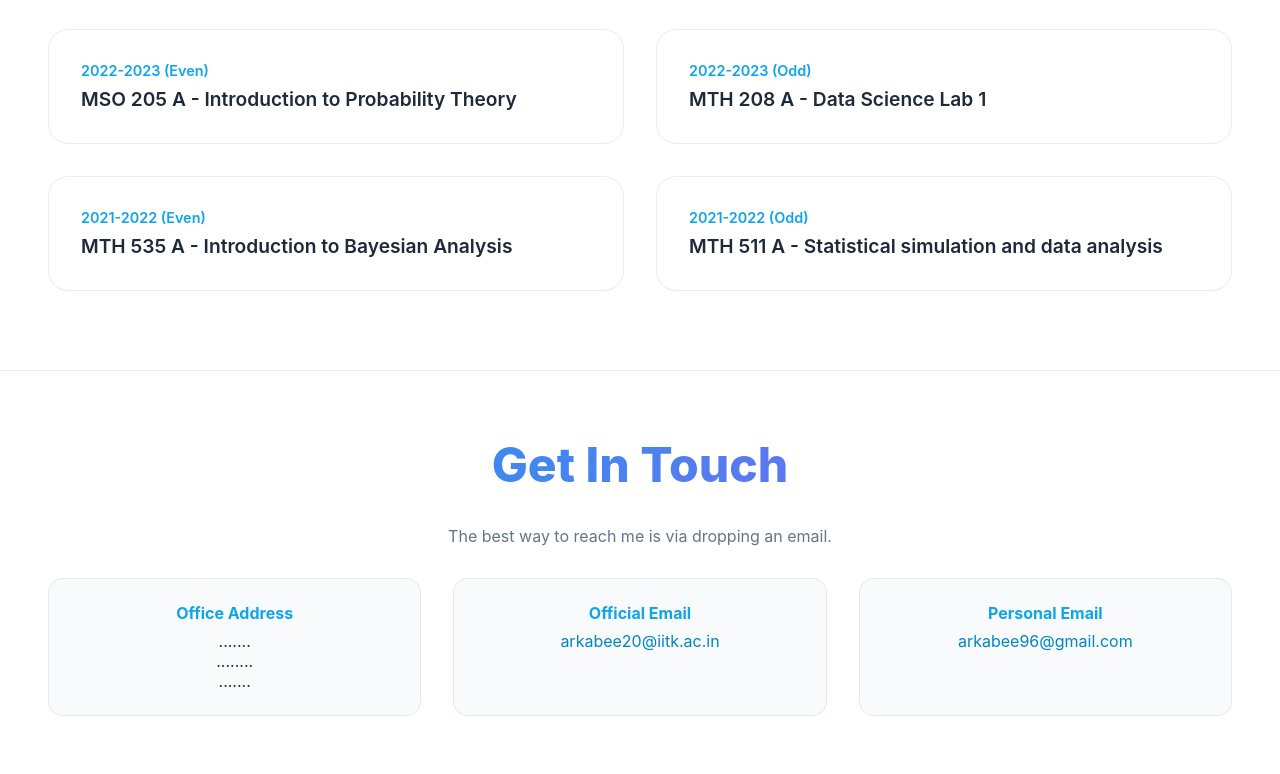
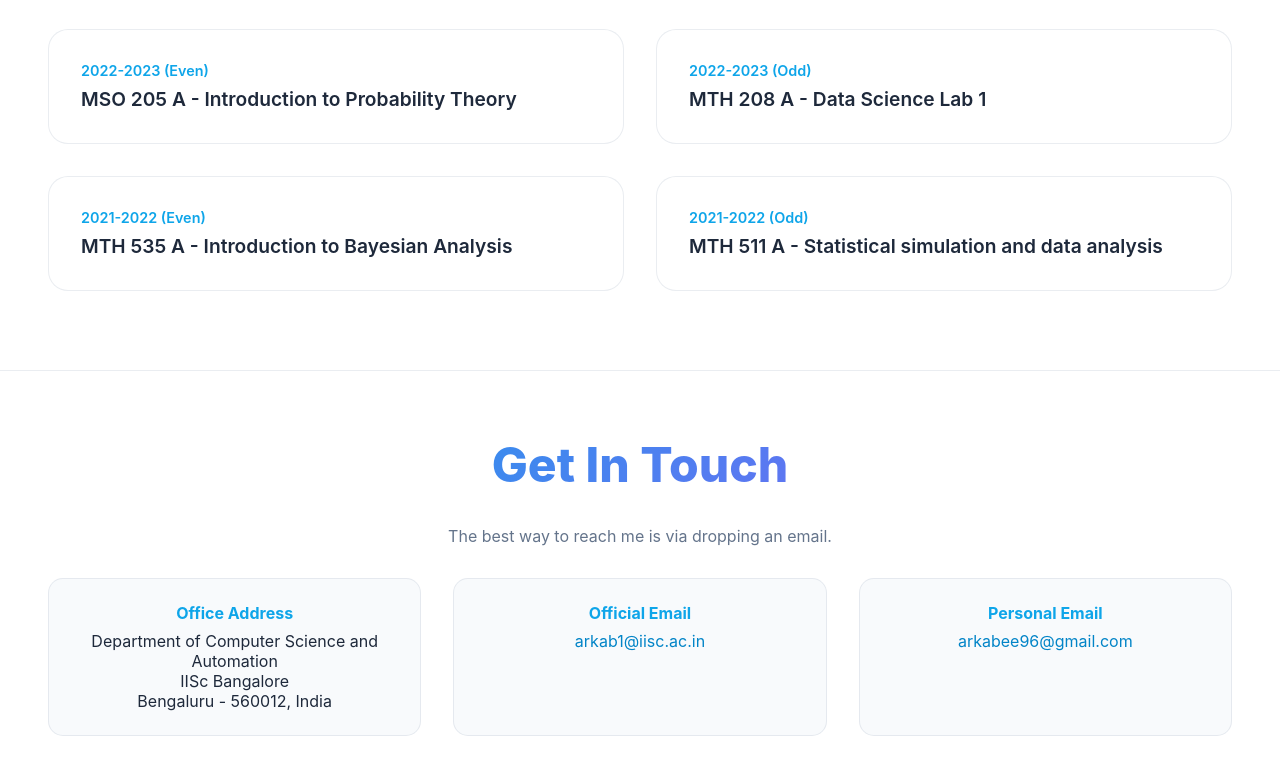
Before and after one commit to Arkagit/Arkagit.github.io, a plain HTML site: page index.html in a window 1280 px wide. Shown: the part 2160-2934 px from the top of the page. Drawn offline with Linux system fonts and the light colour scheme.

Commit message:
update
update

```diff
--- a/index.html
+++ b/index.html
@@ -849,11 +849,11 @@
             <div class="contact-grid">
                 <div class="contact-item">
                     <strong>Office Address</strong>
-                    <p>.......<br>........<br>.......</p>
+                    <p>Department of Computer Science and Automation<br>IISc Bangalore<br>Bengaluru - 560012, India</p>
                 </div>
                 <div class="contact-item">
                     <strong>Official Email</strong>
-                    <p><a href="mailto:arkabee20@iitk.ac.in">arkabee20@iitk.ac.in</a></p>
+                    <p><a href="mailto:arkab1@iisc.ac.in">arkab1@iisc.ac.in</a></p>
                 </div>
                 <div class="contact-item">
                     <strong>Personal Email</strong>
```
